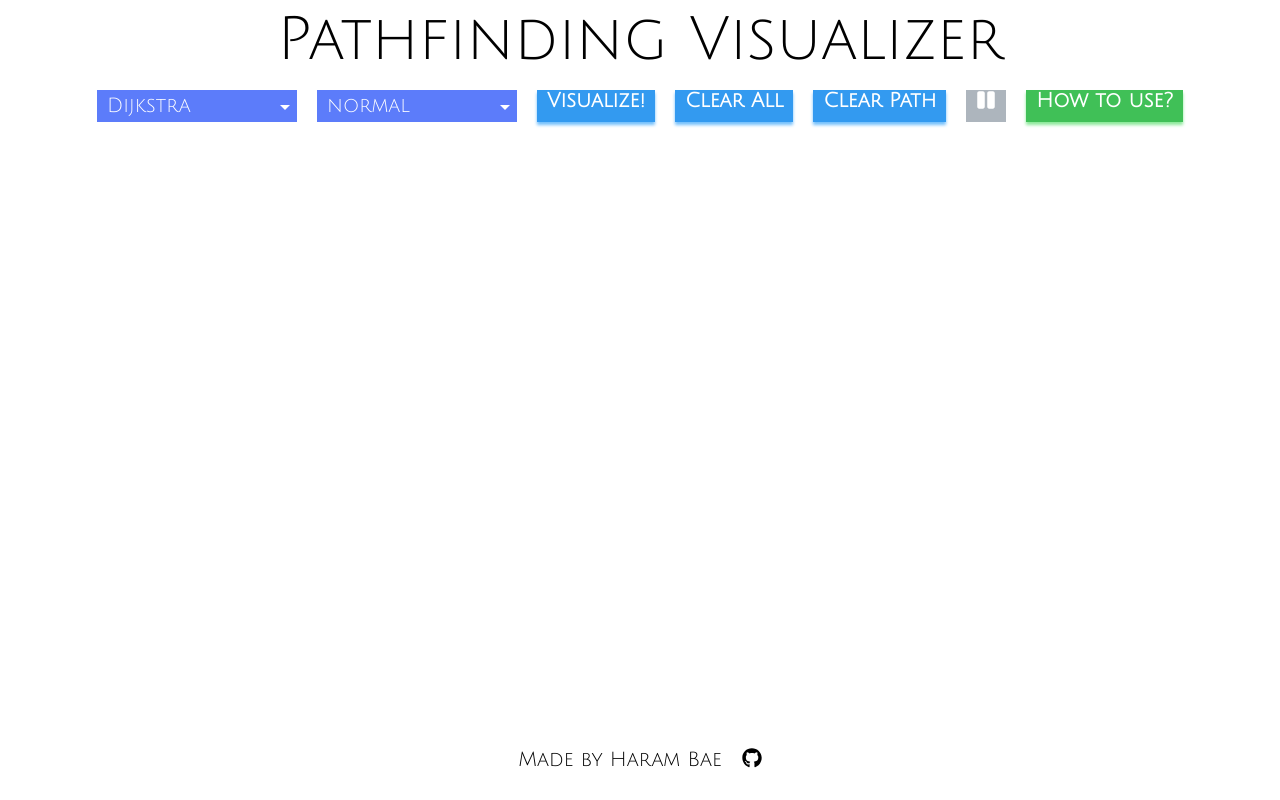
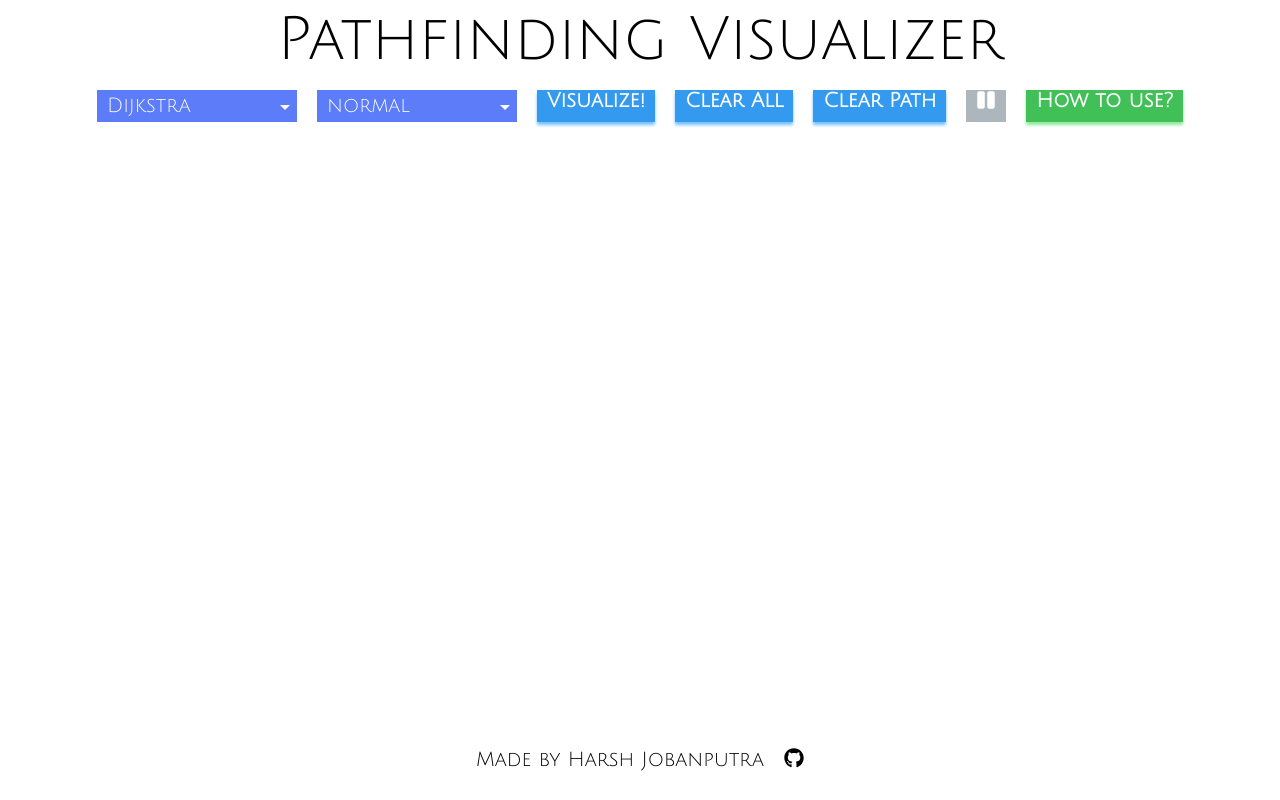
Before and after one commit to harsh2201/Pathfinding-Visualizer, a React (Create React App) app: page / in a window 1280 px wide. Built offline with nearby package versions, Linux system fonts and the light colour scheme; the HTML template or start-up script is replaced by a standard one.

Commit message:
last commit

```diff
--- a/package.json
+++ b/package.json
@@ -1,6 +1,6 @@
 {
   "name": "pathfinding-visualizer",
-  "homepage": "http://baeharam.github.io/Pathfinding-Visualizer",
+  "homepage": "",
   "version": "0.1.0",
   "license": "MIT",
   "private": true,
--- a/src/components/Container/Container.jsx
+++ b/src/components/Container/Container.jsx
@@ -40,11 +40,11 @@ const Container = () => {
         <meta property="og:type" content="website" />
         <meta
           property="og:url"
-          content="https://baeharam.github.io/Pathfinding-Visualizer"
+          content="https://pathfinding-visualizer.harshjobanputra.com/"
         />
         <meta
           property="og:image"
-          content="https://raw.githubusercontent.com/baeharam/Pathfinding-Visualizer/master/images/visualizer.gif"
+          content="https://raw.githubusercontent.com/harsh2201/Pathfinding-Visualizer/master/images/visualizer.gif"
         />
       </Helmet>
       <header className="header">
@@ -55,9 +55,9 @@ const Container = () => {
       <Header />
       <Board />
       <footer className="footer">
-        <p className="footer__author">Made by Haram Bae</p>
+        <p className="footer__author">Made by Harsh Jobanputra</p>
         <a
-          href="https://github.com/baeharam/Pathfinding-Visualizer"
+          href="https://github.com/harsh2201/Pathfinding-Visualizer"
           target="_blank"
           rel="noopener noreferrer"
         >
```
Also changed, not shown: 2 other files (tests, documents, lock files or other folders).
